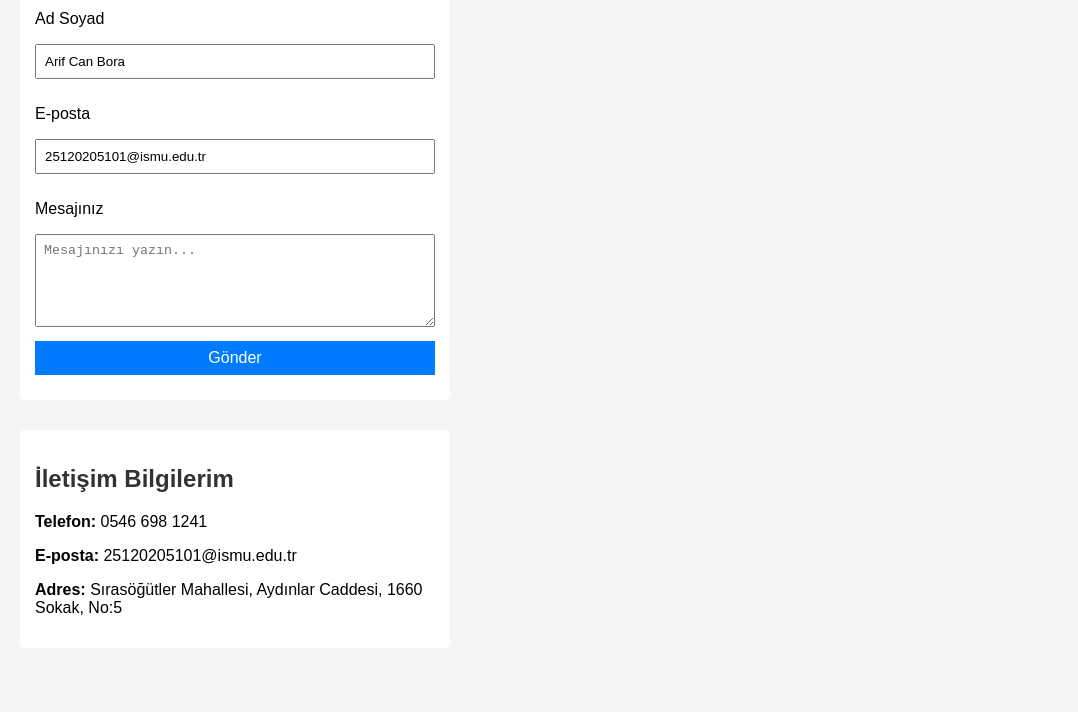
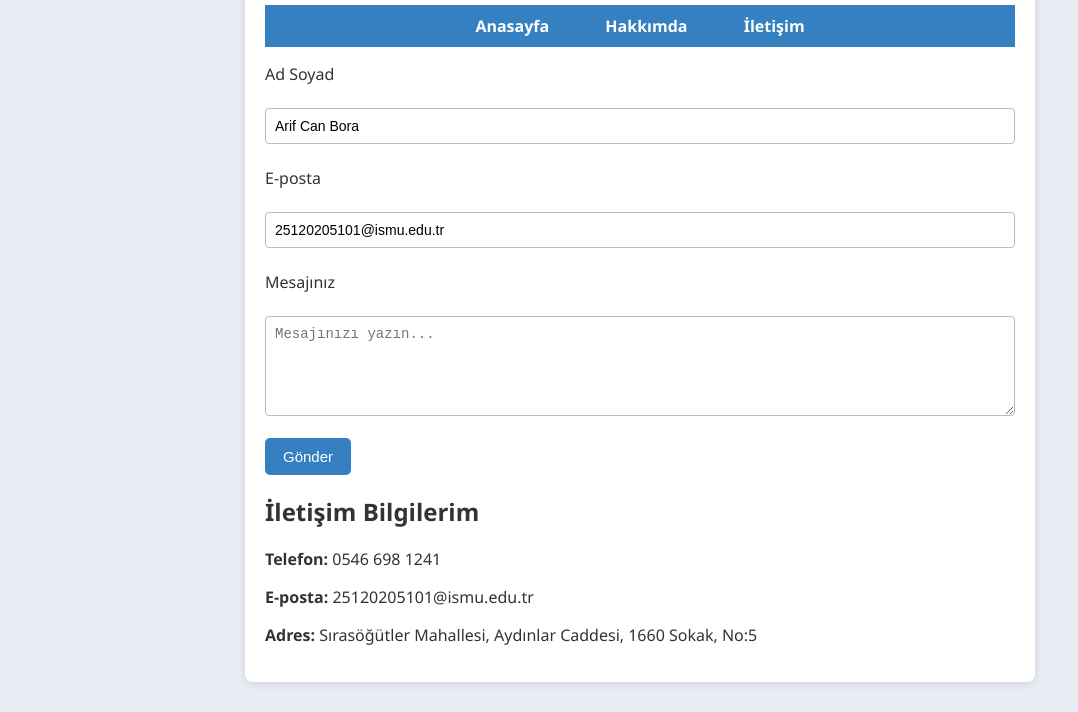
Before and after one commit to ariffbora/Arif-Can-Bora-Proje-25120205101, a plain HTML site: page contact.html in a window 1280 px wide. Shown: the part 139-851 px from the top of the page, without its empty margins (0-1078 px from the left). Before the commit the page ends 807 px from the top, so only its background shows below. Drawn offline with Linux system fonts and the light colour scheme; files that its build step writes are made by us from their sources.

Commit message:
Update contact.html

```diff
--- a/contact.html
+++ b/contact.html
@@ -3,67 +3,14 @@
 <head>
     <meta charset="UTF-8">
     <title>İletişim - Arif Can Bora</title>
-    <style>
-        body {
-            font-family: Arial, sans-serif;
-            margin: 20px;
-            background-color: #f5f5f5;
-        }
-        h1, h2 {
-            color: #333;
-        }
-        ul {
-            list-style: none;
-            padding: 0;
-            margin-bottom: 20px;
-        }
-        li {
-            display: inline;
-            margin-right: 15px;
-        }
-        a {
-            text-decoration: none;
-            color: #007BFF;
-        }
-        a:hover {
-            text-decoration: underline;
-        }
-        form {
-            background-color: #fff;
-            padding: 15px;
-            border-radius: 5px;
-            max-width: 400px;
-        }
-        form input, form textarea, form button {
-            width: 100%;
-            padding: 8px;
-            margin-bottom: 10px;
-            box-sizing: border-box;
-        }
-        form button {
-            background-color: #007BFF;
-            color: #fff;
-            border: none;
-            cursor: pointer;
-            font-size: 16px;
-        }
-        form button:hover {
-            background-color: #0056b3;
-        }
-        .contact-info {
-            margin-top: 30px;
-            background-color: #fff;
-            padding: 15px;
-            border-radius: 5px;
-            max-width: 400px;
-        }
-    </style>
+    <link rel="stylesheet" href="css/style.css">
 </head>
 <body>
 
+<div class="container">
     <h1>İletişim</h1>
 
-<ul>
+    <ul class="menu">
         <li><a href="index.html">Anasayfa</a></li>
         <li><a href="about.html">Hakkımda</a></li>
         <li><a href="contact.html">İletişim</a></li>
@@ -88,14 +35,9 @@
         <p><strong>E-posta:</strong> 25120205101@ismu.edu.tr</p>
         <p><strong>Adres:</strong> Sırasöğütler Mahallesi, Aydınlar Caddesi, 1660 Sokak, No:5</p>
     </div>
+</div>
 
-<script>
-    document.getElementById('contactForm').addEventListener('submit', function(e) {
-        e.preventDefault();
-        alert('Mesajınız gönderildi! Teşekkürler, Arif Can.');
-        this.reset();
-    });
-</script>
+<script src="js/script.js"></script>
 
 </body>
 </html>
```
Lines whose indentation alone changed are shown as unchanged.
